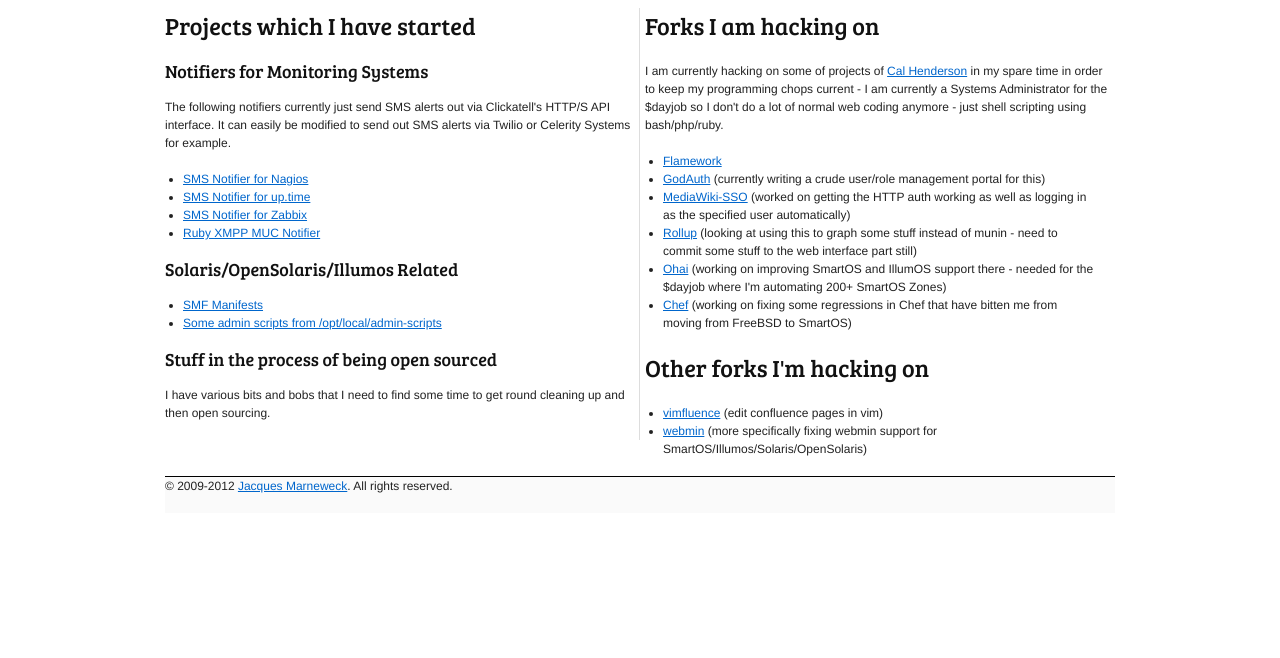
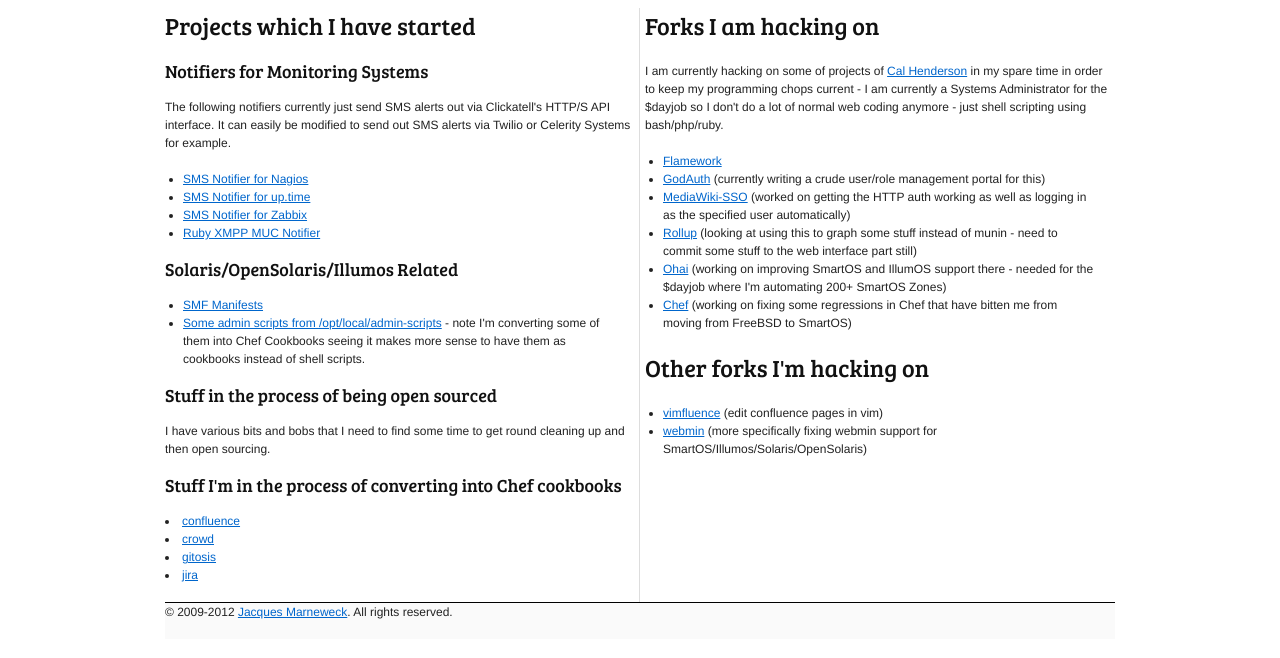
Before and after one commit to jacques/jacques.github.com, a plain HTML site: page index.html in a window 1280 px wide. Shown: the part 108-766 px from the top of the page. Drawn offline with Linux system fonts and the light colour scheme; a web font is replaced by a local one.

Commit message:
Updated
Signed-off-by: Jacques Marneweck <jacques@powertrip.co.za>

```diff
--- a/index.html
+++ b/index.html
@@ -74,13 +74,22 @@
 
   <ul>
     <li><a href="https://github.com/jacques/smf-manifests">SMF Manifests</a></li>
-    <li><a href="https://github.com/jacques/adminscripts/">Some admin scripts from /opt/local/admin-scripts</a></li>
+    <li><a href="https://github.com/jacques/adminscripts/">Some admin scripts from /opt/local/admin-scripts</a> - note I'm converting some of them into Chef Cookbooks seeing it makes more sense to have them as cookbooks instead of shell scripts.</li>
   </ul>
 
   <h3>Stuff in the process of being open sourced</h3>
 
   <p>
     I have various bits and bobs that I need to find some time to get round cleaning up and then open sourcing.
+  </p>
+
+  <h3>Stuff I'm in the process of converting into Chef cookbooks</h3>
+
+  <p>
+    <li><a href="https://github.com/siberia-cookbooks/confluence/">confluence</a></li>
+    <li><a href="https://github.com/siberia-cookbooks/crowd/">crowd</a></li>
+    <li><a href="https://github.com/siberia-cookbooks/gitosis/">gitosis</a></li>
+    <li><a href="https://github.com/siberia-cookbooks/jira/">jira</a></li>
   </p>
   </div><!-- /content -->
   <div id="content2" class="column span-12 last">
```
